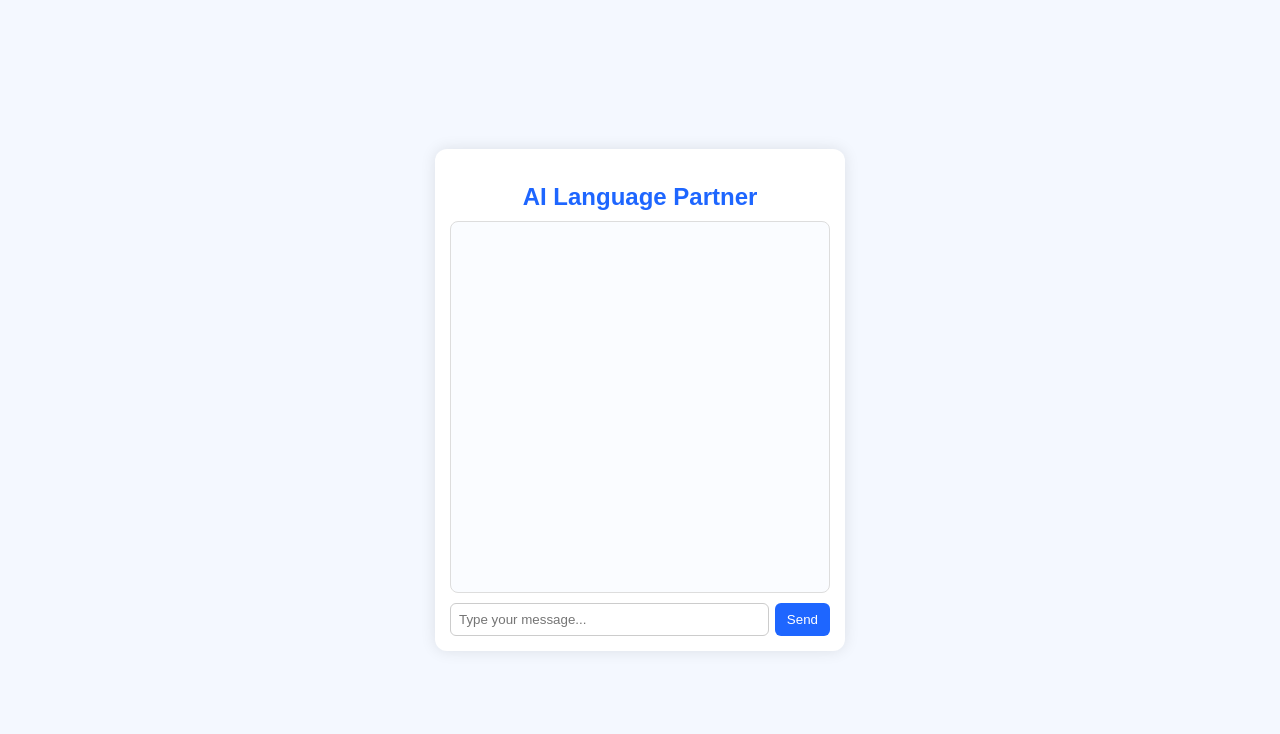
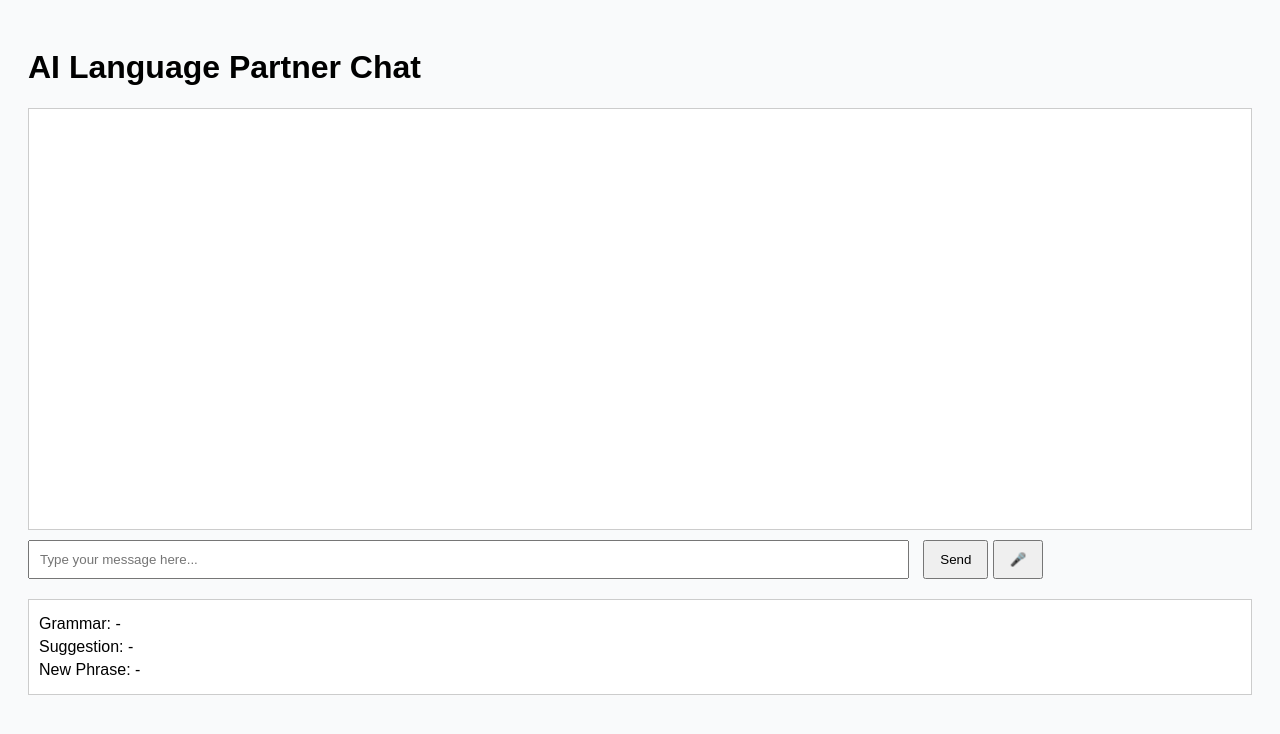
Before and after one commit to FatimaAlzayer/AI-language-partner, a plain HTML site: page FrontEnd/chat.html in a window 1280 px wide. Drawn offline with Linux system fonts and the light colour scheme.

Commit message:
Revise chat.html for improved layout and styles

```diff
--- a/FrontEnd/chat.html
+++ b/FrontEnd/chat.html
@@ -1,28 +1,80 @@
 <!DOCTYPE html>
 <html lang="en">
 <head>
-    <meta charset="UTF-8">
-    <title>AI Chat</title>
-    <link rel="stylesheet" href="style.css">
+<meta charset="UTF-8">
+<meta name="viewport" content="width=device-width, initial-scale=1.0">
+<title>AI Language Partner Chat</title>
+<style>
+body {
+    font-family: Arial, sans-serif;
+    background: #f9fafb;
+    padding: 20px;
+}
+
+#chatBox {
+    border: 1px solid #ccc;
+    height: 400px;
+    overflow-y: auto;
+    padding: 10px;
+    background: white;
+    margin-bottom: 10px;
+}
+
+.message.user {
+    text-align: right;
+    background: #d1fae5;
+    padding: 8px 12px;
+    margin: 5px;
+    border-radius: 10px;
+    display: inline-block;
+}
+
+.message.ai {
+    text-align: left;
+    background: #e0e7ff;
+    padding: 8px 12px;
+    margin: 5px;
+    border-radius: 10px;
+    display: inline-block;
+}
+
+#userMessage {
+    width: 70%;
+    padding: 10px;
+    margin-right: 10px;
+}
+
+#sendBtn, #micBtn {
+    padding: 10px 15px;
+    cursor: pointer;
+}
+
+.feedback {
+    margin-top: 20px;
+    background: #fff;
+    padding: 10px;
+    border: 1px solid #ccc;
+}
+
+.feedback p {
+    margin: 5px 0;
+}
+</style>
 </head>
-
 <body>
 
-<div class="chat-container">
+<h1>AI Language Partner Chat</h1>
 
-    <h2>AI Language Partner</h2>
+<div id="chatBox"></div>
 
-    <div id="chatBox" class="chat-box"></div>
+<input type="text" id="userMessage" placeholder="Type your message here...">
+<button id="sendBtn">Send</button>
+<button id="micBtn">🎤</button>
 
-    <div class="input-area">
-        <input
-            type="text"
-            id="messageInput"
-            placeholder="Type your message..."
-        >
-        <button onclick="sendMessage()">Send</button>
-    </div>
-
+<div class="feedback">
+    <p>Grammar: <span id="grammar">-</span></p>
+    <p>Suggestion: <span id="suggestion">-</span></p>
+    <p>New Phrase: <span id="newPhrase">-</span></p>
 </div>
 
 <script src="chat.js"></script>
```
